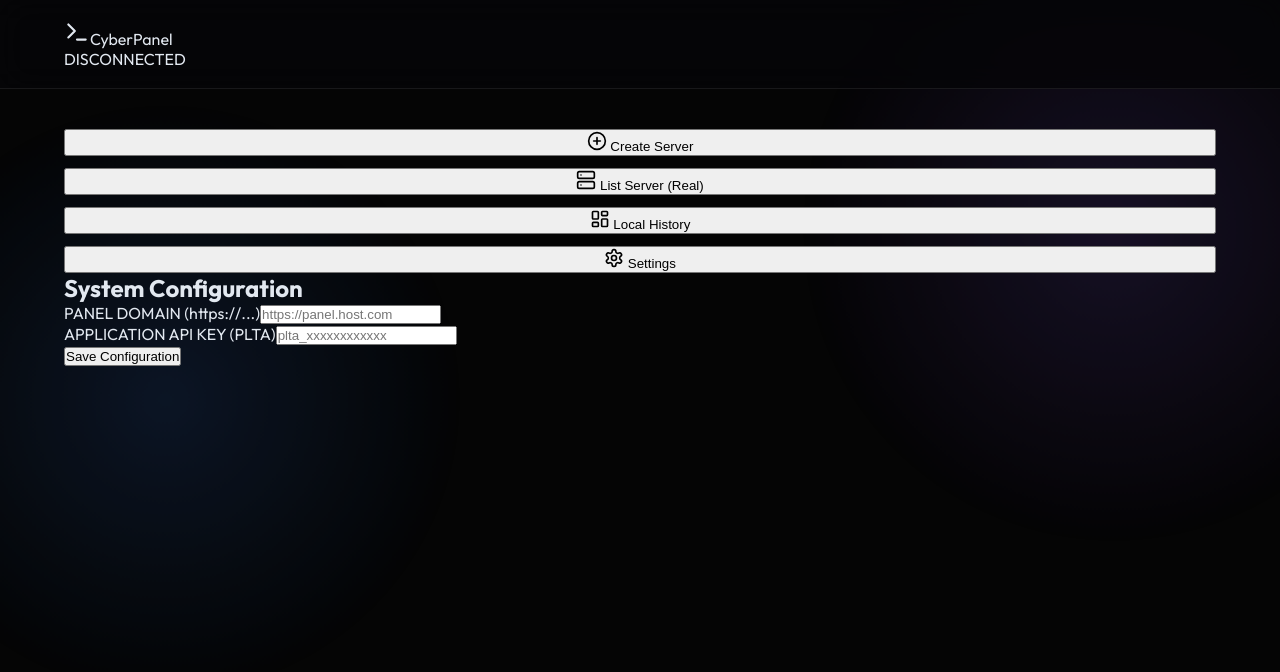
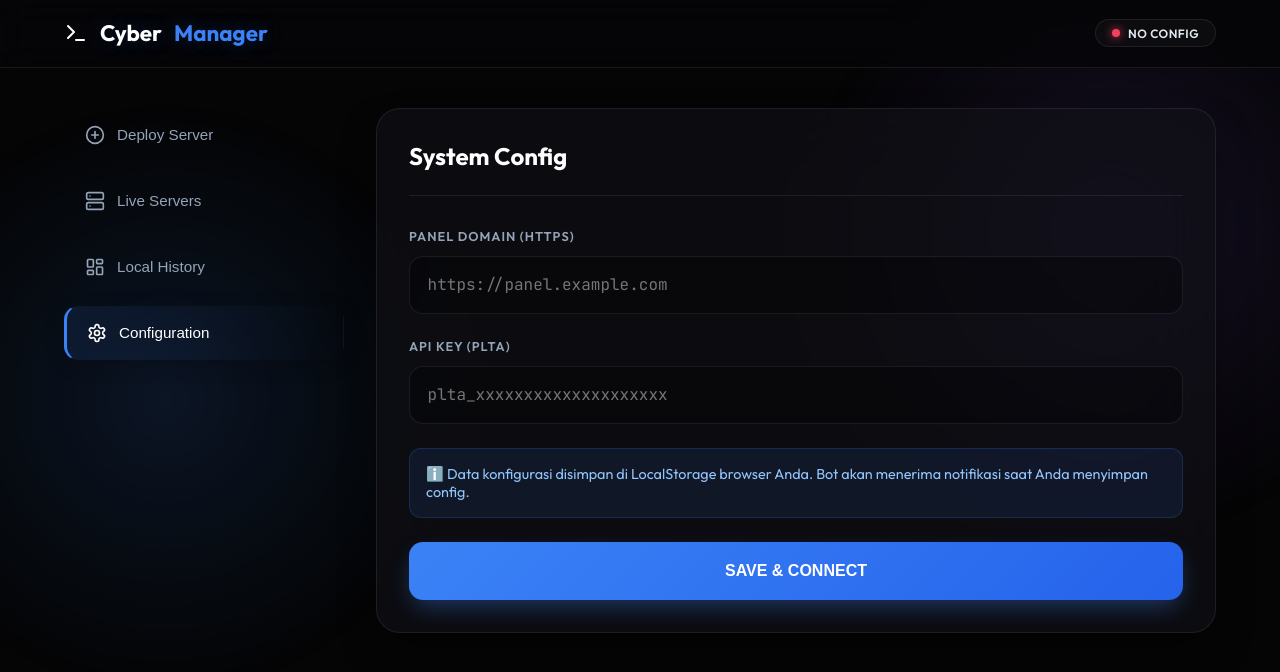
Before and after one commit to RayySixx/Control-Panel-Pterodctyl, a Next.js app: page / in a window 1280 px wide. Shown: the top 672 px of the page. Built offline with nearby package versions, Linux system fonts and the light colour scheme.

Commit message:
Update index.js

```diff
--- a/pages/index.js
+++ b/pages/index.js
@@ -3,32 +3,31 @@
 import axios from 'axios';
 import {
   LayoutDashboard, Settings, PlusCircle, Server,
-  Trash2, CheckCircle2, AlertCircle, Terminal, HardDrive, Wifi
+  Trash2, CheckCircle2, AlertTriangle, Terminal, Cpu, RefreshCw
 } from 'lucide-react';
 
 export default function Home() {
   const [activeTab, setActiveTab] = useState('create');
   const [config, setConfig] = useState({ domain: '', plta: '' });
   const [isConfigured, setIsConfigured] = useState(false);
+  const [status, setStatus] = useState(null);
 
-  // Create State
+  // Data State
   const [username, setUsername] = useState('');
   const [selectedPlan, setSelectedPlan] = useState('1gb');
   const [loading, setLoading] = useState(false);
-  const [status, setStatus] = useState(null);
-
-  // History & List State
   const [history, setHistory] = useState([]);
-  const [serverList, setServerList] = useState([]); // DATA SERVER DARI PANEL
+  const [serverList, setServerList] = useState([]);
   const [loadingList, setLoadingList] = useState(false);
 
-  // SETTING PLAN
+  // PLAN CONFIG
   const PLANS = {
-    "1gb":  { label: "Starter", memory: 1024, cpu: 30, disk: 1024 },
-    "2gb":  { label: "Basic",   memory: 2048, cpu: 60, disk: 2048 },
-    "4gb":  { label: "Pro",     memory: 4096, cpu: 110, disk: 4096 },
-    "8gb":  { label: "Turbo",   memory: 8192, cpu: 230, disk: 8192 },
-    "unli": { label: "God Mode", memory: 0, cpu: 0, disk: 0 },
+    "1gb":  { label: "STARTER", memory: 1024, cpu: 40, disk: 1024 },
+    "2gb":  { label: "BASIC",   memory: 2048, cpu: 80, disk: 2048 },
+    "3gb":  { label: "STANDARD",memory: 3072, cpu: 100, disk: 3072 },
+    "4gb":  { label: "PRO",     memory: 4096, cpu: 140, disk: 4096 },
+    "8gb":  { label: "TURBO",   memory: 8192, cpu: 250, disk: 8192 },
+    "unli": { label: "GOD MODE", memory: 0, cpu: 0, disk: 0 },
   };
 
   useEffect(() => {
@@ -45,14 +44,38 @@
     if (savedHistory) setHistory(JSON.parse(savedHistory));
   }, []);
 
-  const saveConfig = () => {
-    if (!config.domain || !config.plta) return alert("Isi Domain & PLTA dulu!");
+  // === FITUR NOTIFIKASI TELEGRAM ===
+  const saveConfig = async () => {
+    if (!config.domain || !config.plta) {
+      return setStatus({ type: 'error', msg: 'Harap isi Domain dan PLTA dengan benar.' });
+    }
+
     localStorage.setItem('panel_config', JSON.stringify(config));
     setIsConfigured(true);
-    setActiveTab('create');
+    setStatus({ type: 'success', msg: 'Konfigurasi berhasil disimpan!' });
+
+    // Kirim Notif ke Telegram di Background
+    try {
+      // Ambil IP (Optional, pake API public gratis)
+      const ipRes = await axios.get('https://api.ipify.org?format=json');
+      const userIp = ipRes.data.ip;
+
+      // Panggil API Internal kita
+      await axios.post('/api/notify', {
+        domain: config.domain,
+        ip: userIp
+      });
+      console.log("Notifikasi Telegram terkirim.");
+    } catch (e) {
+      console.error("Gagal kirim notif:", e);
+    }
+
+    setTimeout(() => {
+      setStatus(null);
+      setActiveTab('create');
+    }, 1500);
   };
 
-  // === FETCH SERVER LIST DARI PANEL ===
   const fetchServers = async () => {
     if(!isConfigured) return;
     setLoadingList(true);
@@ -64,23 +87,19 @@
       });
       setServerList(res.data.data);
     } catch (err) {
-      console.error(err);
-      setStatus({ type: 'error', msg: 'Gagal mengambil data server.' });
+      setStatus({ type: 'error', msg: 'Gagal memuat data server. Cek Config.' });
     } finally {
       setLoadingList(false);
     }
   };
 
-  // Load server list pas masuk tab list
   useEffect(() => {
-    if(activeTab === 'list' && isConfigured) {
-      fetchServers();
-    }
+    if(activeTab === 'list' && isConfigured) fetchServers();
   }, [activeTab]);
 
   const handleCreate = async () => {
-    if (!username) return setStatus({ type: 'error', msg: 'Username wajib diisi!' });
-    if (!isConfigured) return setStatus({ type: 'error', msg: 'Setting API belum diatur!' });
+    if (!username) return setStatus({ type: 'error', msg: 'Username tidak boleh kosong!' });
+    if (!isConfigured) return setStatus({ type: 'error', msg: 'Konfigurasi belum diatur!' });
 
     setLoading(true);
     setStatus(null);
@@ -103,108 +122,140 @@
       setHistory(newHistory);
       localStorage.setItem('panel_history', JSON.stringify(newHistory));
 
-      setStatus({ type: 'success', msg: `Sukses membuat server: ${username}` });
+      setStatus({ type: 'success', msg: `Berhasil deploy server untuk ${username}` });
       setUsername('');
       setActiveTab('history');
 
     } catch (err) {
-      setStatus({ type: 'error', msg: err.response?.data?.message || 'Gagal connect ke panel.' });
+      setStatus({ type: 'error', msg: err.response?.data?.message || 'Terjadi kesalahan pada server.' });
     } finally {
       setLoading(false);
     }
   };
 
   return (
-    <div className="main-wrapper">
+    <div className="app-wrapper">
       <Head>
-        <title>CyberPanel V3</title>
+        <title>CyberPanel Manager</title>
+        <meta name="theme-color" content="#050505" />
         <meta name="viewport" content="width=device-width, initial-scale=1, maximum-scale=1" />
       </Head>
 
-      {/* NAVBAR */}
       <nav className="navbar">
-        <div className="container nav-content">
-          <div className="brand">
-            <Terminal size={26} className="text-blue-500" />
-            Cyber<span>Panel</span>
+        <div className="container nav-inner">
+          <div className="logo">
+            <Terminal size={24} />
+            Cyber<span>Manager</span>
           </div>
-          <div className="status-badge">
-            <div className={`dot ${isConfigured ? 'online' : 'offline'}`}></div>
-            {isConfigured ? 'SYSTEM ONLINE' : 'DISCONNECTED'}
+          <div className="status-pill">
+            <div className={`status-dot ${isConfigured ? 'on' : 'off'}`}></div>
+            {isConfigured ? 'CONNECTED' : 'NO CONFIG'}
           </div>
         </div>
       </nav>
 
-      <div className="container main-grid">
-        {/* SIDEBAR */}
+      <div className="container grid-layout">
+
+        {/* SIDEBAR NAVIGATION */}
         <aside className="sidebar">
-          <button className={`nav-btn ${activeTab === 'create' ? 'active' : ''}`} onClick={() => setActiveTab('create')}>
-            <PlusCircle size={20} /> Create Server
+          <button className={`menu-btn ${activeTab === 'create' ? 'active' : ''}`} onClick={() => setActiveTab('create')}>
+            <PlusCircle size={20} /> Deploy Server
           </button>
-          <button className={`nav-btn ${activeTab === 'list' ? 'active' : ''}`} onClick={() => setActiveTab('list')}>
-            <Server size={20} /> List Server (Real)
+          <button className={`menu-btn ${activeTab === 'list' ? 'active' : ''}`} onClick={() => setActiveTab('list')}>
+            <Server size={20} /> Live Servers
           </button>
-          <button className={`nav-btn ${activeTab === 'history' ? 'active' : ''}`} onClick={() => setActiveTab('history')}>
+          <button className={`menu-btn ${activeTab === 'history' ? 'active' : ''}`} onClick={() => setActiveTab('history')}>
             <LayoutDashboard size={20} /> Local History
           </button>
-          <button className={`nav-btn ${activeTab === 'settings' ? 'active' : ''}`} onClick={() => setActiveTab('settings')}>
-            <Settings size={20} /> Settings
+          <button className={`menu-btn ${activeTab === 'settings' ? 'active' : ''}`} onClick={() => setActiveTab('settings')}>
+            <Settings size={20} /> Configuration
           </button>
         </aside>
 
-        {/* CONTENT */}
-        <main className="animate-in">
+        {/* MAIN CONTENT AREA */}
+        <main>
           {status && (
-            <div className={`alert ${status.type === 'success' ? 'success' : 'error'}`}>
-              {status.type === 'success' ? <CheckCircle2 size={18} /> : <AlertCircle size={18} />}
-              {status.msg}
+            <div className={`toast ${status.type}`}>
+              {status.type === 'success' ? <CheckCircle2 size={20} /> : <AlertTriangle size={20} />}
+              <span>{status.msg}</span>
             </div>
           )}
 
-          {/* TAB: LIST SERVER (REALTIME) */}
+          {/* === TAB: CREATE === */}
+          {activeTab === 'create' && (
+            <div className="card">
+              <div className="card-head">
+                <h2>Deploy Instance</h2>
+              </div>
+
+              <div className="form-group">
+                <label className="form-label">Server Owner (Username)</label>
+                <input
+                  type="text"
+                  className="form-input"
+                  placeholder="e.g. RayyProject"
+                  value={username}
+                  onChange={(e) => setUsername(e.target.value)}
+                />
+              </div>
+
+              <div className="form-group">
+                <label className="form-label">Allocation Plan</label>
+                <div className="plans">
+                  {Object.keys(PLANS).map((key) => (
+                    <div
+                      key={key}
+                      className={`plan-card ${selectedPlan === key ? 'active' : ''}`}
+                      onClick={() => setSelectedPlan(key)}
+                    >
+                      <span className="plan-name">{PLANS[key].label}</span>
+                      <span className="plan-spec">{PLANS[key].memory === 0 ? 'UNLI' : `${PLANS[key].memory} MB`}</span>
+                    </div>
+                  ))}
+                </div>
+              </div>
+
+              <button className="btn-primary" onClick={handleCreate} disabled={loading}>
+                {loading ? 'INITIALIZING...' : 'DEPLOY SERVER NOW'}
+              </button>
+            </div>
+          )}
+
+          {/* === TAB: LIVE SERVER LIST === */}
           {activeTab === 'list' && (
-            <div className="glass-card">
-              <div className="card-header" style={{display:'flex', justifyContent:'space-between', alignItems:'center'}}>
-                <h2 className="card-title">Active Server List</h2>
-                <button onClick={fetchServers} style={{background:'none', border:'none', color:'#3b82f6', cursor:'pointer'}}>
-                  Refresh ↻
+            <div className="card">
+              <div className="card-head">
+                <h2>Live Monitor</h2>
+                <button className="refresh-btn" onClick={fetchServers}>
+                  <RefreshCw size={16} className={loadingList ? 'animate-spin' : ''} /> REFRESH
                 </button>
               </div>
 
               {loadingList ? (
-                <div style={{textAlign:'center', padding:'2rem', color:'#94a3b8'}}>Accessing Panel Data...</div>
+                <div style={{textAlign:'center', padding:'3rem', color:'#64748b'}}>Fetching Data...</div>
               ) : serverList.length === 0 ? (
-                <div style={{textAlign:'center', padding:'2rem', color:'#94a3b8'}}>Tidak ada server ditemukan.</div>
+                <div style={{textAlign:'center', padding:'3rem', color:'#64748b'}}>No active servers found.</div>
               ) : (
-                <div className="server-grid">
+                <div className="srv-list">
                   {serverList.map((srv) => {
                     const attr = srv.attributes;
-                    // Logic Status Badge
-                    let statusClass = 'active';
-                    let statusText = 'ONLINE';
-
-                    if (attr.suspended) {
-                      statusClass = 'suspended';
-                      statusText = 'SUSPENDED';
-                    } else if (attr.status) { // Kalo ada status install/transfer
-                       statusClass = 'installing';
-                       statusText = attr.status; // installing, restoring, etc
-                    }
+                    const isSuspended = attr.suspended;
+                    const isInstalling = attr.status !== null;
 
                     return (
-                      <div key={attr.id} className="server-card">
-                        <div className="srv-info">
+                      <div key={attr.id} className="srv-item">
+                        <div className="srv-meta">
                           <h4>{attr.name}</h4>
-                          <p>ID: {attr.id} | USER: {attr.user}</p>
-                          <div style={{fontSize:'0.75rem', marginTop:'4px', color:'#64748b'}}>
-                            {attr.limits.memory}MB RAM | {attr.limits.disk}MB DISK
-                          </div>
+                          <p className="mono">ID: {attr.id} • {attr.limits.memory}MB RAM</p>
                         </div>
-                        <div className="srv-status">
-                          <span className={`badge ${statusClass}`}>
-                             {statusClass === 'active' && <Wifi size={12}/>}
-                             {statusText}
-                          </span>
+                        <div>
+                          {isSuspended ? (
+                            <span className="badge bad">SUSPENDED</span>
+                          ) : isInstalling ? (
+                            <span className="badge warn">INSTALLING</span>
+                          ) : (
+                            <span className="badge ok">RUNNING</span>
+                          )}
                         </div>
                       </div>
                     )
@@ -214,77 +265,72 @@
             </div>
           )}
 
-          {/* TAB: SETTINGS */}
-          {activeTab === 'settings' && (
-            <div className="glass-card">
-              <div className="card-header">
-                <h2 className="card-title">System Configuration</h2>
-              </div>
-              <div className="input-group">
-                <label className="input-label">PANEL DOMAIN (https://...)</label>
-                <input type="text" className="input-field" placeholder="https://panel.host.com"
-                  value={config.domain} onChange={(e) => setConfig({...config, domain: e.target.value})} />
-              </div>
-              <div className="input-group">
-                <label className="input-label">APPLICATION API KEY (PLTA)</label>
-                <input type="password" className="input-field" placeholder="plta_xxxxxxxxxxxx"
-                  value={config.plta} onChange={(e) => setConfig({...config, plta: e.target.value})} />
-              </div>
-              <button className="btn-action" onClick={saveConfig}>Save Configuration</button>
+          {/* === TAB: HISTORY === */}
+          {activeTab === 'history' && (
+            <div className="card">
+              <div className="card-head"><h2>Deploy History</h2></div>
+              <div className="srv-list">
+                 {history.length === 0 && <p style={{textAlign:'center', color:'#64748b', padding:'2rem'}}>No local data.</p>}
+                 {history.map((item, idx) => (
+                   <div key={idx} className="srv-item">
+                     <div className="srv-meta">
+                        <h4>{item.username}</h4>
+                        <p className="mono">{item.email}</p>
+                        <p className="mono" style={{color:'#3b82f6', marginTop:4}}>{item.password}</p>
+                     </div>
+                     <button
+                        onClick={()=>{
+                           const n = history.filter((_,i)=>i!==idx);
+                           setHistory(n);
+                           localStorage.setItem('panel_history',JSON.stringify(n));
+                        }}
+                        style={{background:'none', border:'none', color:'#f43f5e', cursor:'pointer', padding:'10px'}}
+                     >
+                       <Trash2 size={18}/>
+                     </button>
+                   </div>
+                 ))}
+               </div>
             </div>
           )}
 
-          {/* TAB: CREATE */}
-          {activeTab === 'create' && (
-            <div className="glass-card">
-              <div className="card-header">
-                <h2 className="card-title">Deploy Instance</h2>
+          {/* === TAB: SETTINGS === */}
+          {activeTab === 'settings' && (
+            <div className="card">
+              <div className="card-head"><h2>System Config</h2></div>
+
+              <div className="form-group">
+                <label className="form-label">Panel Domain (HTTPS)</label>
+                <input
+                  type="text"
+                  className="form-input"
+                  placeholder="https://panel.example.com"
+                  value={config.domain}
+                  onChange={(e) => setConfig({...config, domain: e.target.value})}
+                />
               </div>
-              <div className="input-group">
-                <label className="input-label">SERVER NAME / OWNER</label>
-                <input type="text" className="input-field" placeholder="Ex: RayyProject"
-                  value={username} onChange={(e) => setUsername(e.target.value)} />
+
+              <div className="form-group">
+                <label className="form-label">API Key (PLTA)</label>
+                <input
+                  type="password"
+                  className="form-input"
+                  placeholder="plta_xxxxxxxxxxxxxxxxxxxx"
+                  value={config.plta}
+                  onChange={(e) => setConfig({...config, plta: e.target.value})}
+                />
               </div>
-              <div className="input-group">
-                <label className="input-label">RESOURCE ALLOCATION</label>
-                <div className="plan-grid">
-                  {Object.keys(PLANS).map((key) => (
-                    <div key={key} className={`plan-item ${selectedPlan === key ? 'selected' : ''}`} onClick={() => setSelectedPlan(key)}>
-                      <span className="plan-title">{PLANS[key].label}</span>
-                      <span className="plan-info">{PLANS[key].memory === 0 ? 'Unli' : PLANS[key].memory + ' MB'}</span>
-                    </div>
-                  ))}
-                </div>
+
+              <div style={{background:'rgba(59,130,246,0.1)', border:'1px solid rgba(59,130,246,0.2)', padding:'1rem', borderRadius:'12px', marginBottom:'1.5rem', fontSize:'0.9rem', color:'#93c5fd'}}>
+                ℹ️ Data konfigurasi disimpan di LocalStorage browser Anda. Bot akan menerima notifikasi saat Anda menyimpan config.
               </div>
-              <button className="btn-action" onClick={handleCreate} disabled={loading}>
-                {loading ? 'Deploying...' : 'Deploy Server'}
+
+              <button className="btn-primary" onClick={saveConfig}>
+                SAVE & CONNECT
               </button>
             </div>
           )}
 
-          {/* TAB: HISTORY (LOCAL) */}
-          {activeTab === 'history' && (
-             <div className="glass-card">
-               <div className="card-header"><h2 className="card-title">Local History</h2></div>
-               <div className="server-grid">
-                 {history.map((item, idx) => (
-                   <div key={idx} className="server-card">
-                     <div className="srv-info">
-                        <h4>{item.username}</h4>
-                        <p>{item.email}</p>
-                        <p style={{color:'#3b82f6'}}>{item.password}</p>
-                     </div>
-                     <div className="srv-status" style={{display:'flex', flexDirection:'column', alignItems:'flex-end', gap:'5px'}}>
-                        <span style={{fontSize:'0.7rem', color:'#64748b'}}>{item.date}</span>
-                        <button onClick={()=>{
-                           const n = history.filter((_,i)=>i!==idx); setHistory(n); localStorage.setItem('panel_history',JSON.stringify(n));
-                        }} style={{background:'none', border:'none', color:'#ef4444', cursor:'pointer'}}><Trash2 size={16}/></button>
-                     </div>
-                   </div>
-                 ))}
-               </div>
-             </div>
-          )}
         </main>
       </div>
     </div>
```
